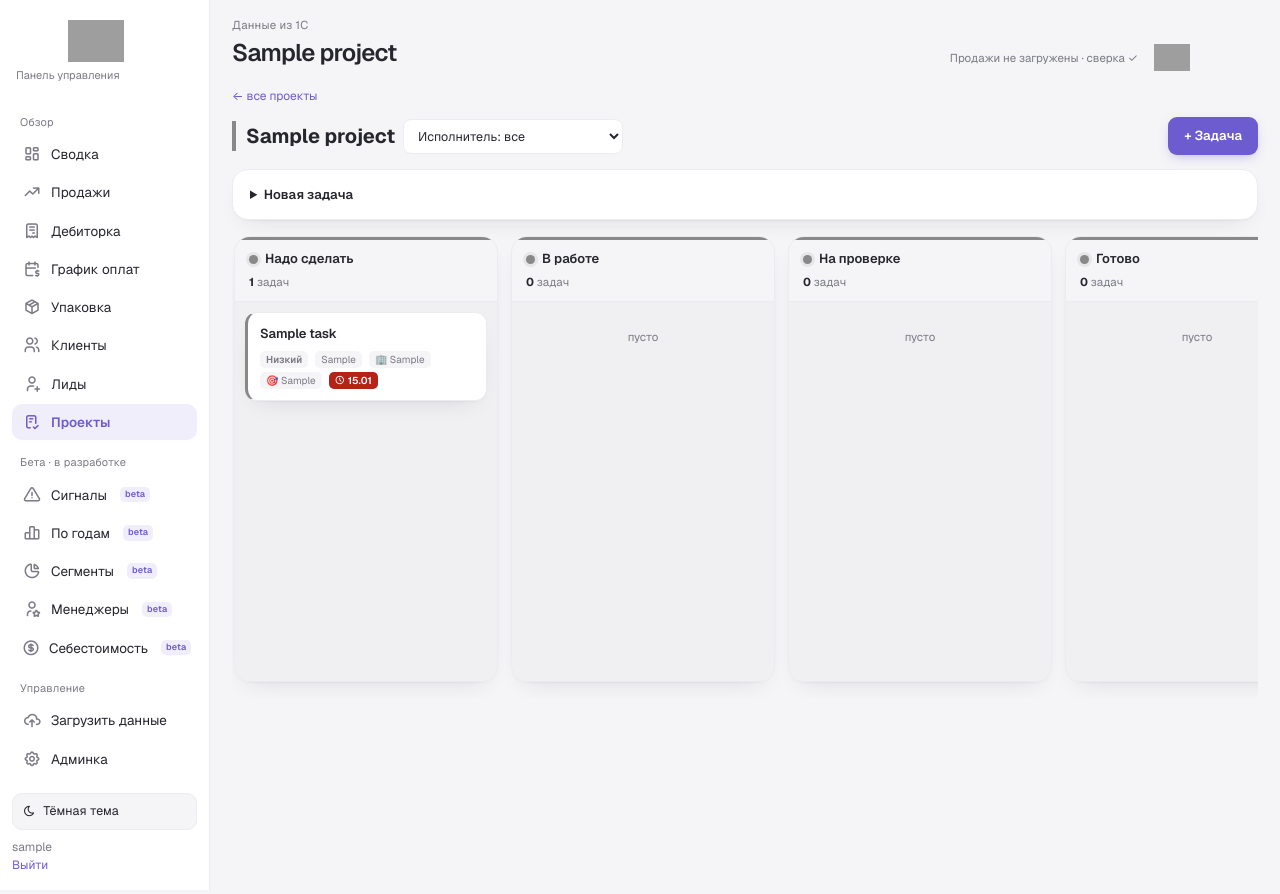
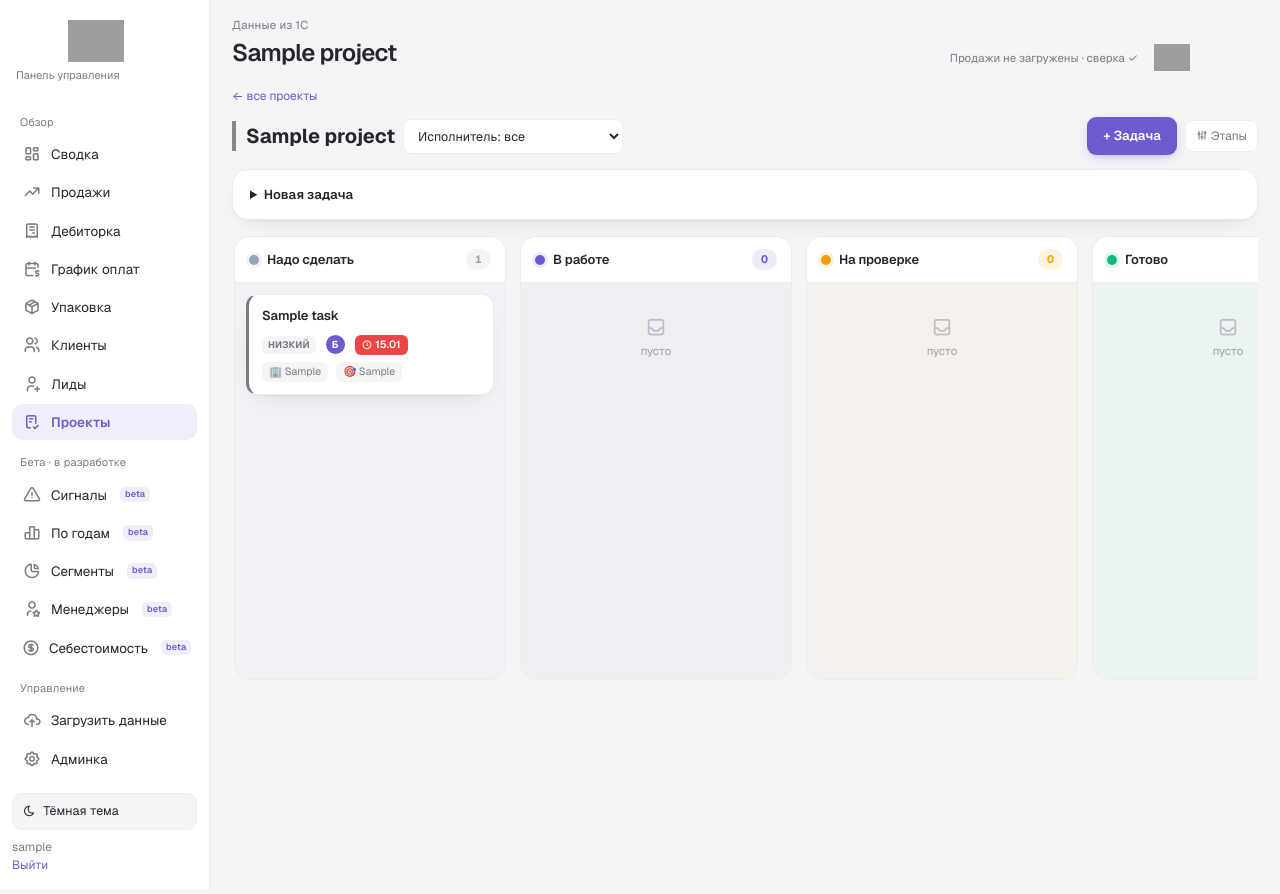
Before and after one commit to Blankeevich/kick-dashboard, a Django app: page /projects/1/ in a window 1280 px wide. Run offline with Django 5.2, Linux system fonts and the light colour scheme; a user stored in the database is signed in; data comes from the database, SQL or seed files in the repository; tables that the repository leaves empty hold one stand-in row (values such as "Sample post"); grey boxes are pictures that could not be loaded.

Commit message:
Трекер v2: настраиваемые этапы (TaskStage + экран управления), несколько исполнителей на задачу (M2M + аватары), визуальный редизайн (кольца прогресса проектов, цветные колонки, приоритет-цвет, пилюли сроков/привязок, hover, пустые состояния)

```diff
--- a/dashboard/templates/dashboard/project_board.html
+++ b/dashboard/templates/dashboard/project_board.html
@@ -3,31 +3,43 @@
 {% block content %}
 {% csrf_token %}
 <style>
-  .board{display:flex;gap:13px;overflow-x:auto;padding:2px 2px 16px;min-height:58vh}
-  .bcol{flex:0 0 264px;display:flex;flex-direction:column;border-radius:16px;max-height:80vh;border:1px solid var(--line);overflow:hidden;box-shadow:var(--sh)}
-  .bhead{padding:12px 14px 11px;border-bottom:1px solid var(--line);position:relative}
-  .bhead::before{content:"";position:absolute;top:0;left:0;right:0;height:3px;background:var(--cc)}
-  .bhead .bt{font-size:13px;font-weight:600;display:flex;align-items:center;gap:7px}
-  .bhead .dot{width:9px;height:9px;border-radius:50%;background:var(--cc);flex:none;box-shadow:0 0 0 3px var(--cc-a)}
-  .bhead .bm{font-size:11.5px;color:var(--ink2);margin-top:4px}.bhead .bm b{color:var(--ink)}
-  .bbody{flex:1;overflow-y:auto;padding:10px;display:flex;flex-direction:column;gap:10px;background:var(--cc-bg);transition:background .18s var(--ease),box-shadow .18s}
+  .board{display:flex;gap:14px;overflow-x:auto;padding:2px 2px 18px;min-height:58vh}
+  .bcol{flex:0 0 272px;display:flex;flex-direction:column;border-radius:16px;max-height:80vh;
+        background:var(--cc-bg);border:1px solid var(--line);overflow:hidden}
+  .bhead{padding:12px 14px;display:flex;align-items:center;gap:8px;border-bottom:1px solid var(--line);background:var(--sf)}
+  .bhead .dot{width:10px;height:10px;border-radius:50%;background:var(--cc);flex:none;box-shadow:0 0 0 3px var(--cc-a)}
+  .bhead .bt{font-size:13px;font-weight:600;letter-spacing:-.01em}
+  .bhead .cnt{margin-left:auto;font-size:11px;font-weight:700;color:var(--cc);background:var(--cc-a);border-radius:20px;padding:2px 9px;font-variant-numeric:tabular-nums}
+  .bbody{flex:1;overflow-y:auto;padding:11px;display:flex;flex-direction:column;gap:10px;transition:background .18s var(--ease),box-shadow .18s}
   .bbody.over{background:var(--cc-a);box-shadow:inset 0 0 0 2px var(--cc)}
-  .tcard{background:var(--sf);border:1px solid var(--line);border-left:3px solid var(--cc);border-radius:12px;padding:11px 12px;box-shadow:var(--sh);cursor:grab;transition:box-shadow .2s var(--ease),transform .14s var(--ease);animation:cardin .5s var(--ease) both}
+  .tcard{background:var(--sf);border:1px solid var(--line);border-left:3px solid var(--ink2);border-radius:12px;
+         padding:12px 13px;box-shadow:var(--sh);cursor:grab;transition:box-shadow .2s var(--ease),transform .14s var(--ease);animation:cardin .5s var(--ease) both}
   @keyframes cardin{from{opacity:0;transform:translateY(8px)}to{opacity:1;transform:none}}
-  .tcard:hover{box-shadow:0 2px 4px rgba(38,38,46,.06),0 14px 30px -14px rgba(38,38,46,.3);transform:translateY(-2px)}
-  .tcard:active{cursor:grabbing}.tcard.drag{opacity:.45;transform:scale(.97) rotate(-1deg)}
+  .tcard:hover{box-shadow:0 2px 4px rgba(38,38,46,.06),0 16px 32px -16px rgba(38,38,46,.34);transform:translateY(-2px)}
+  .tcard:active{cursor:grabbing}.tcard.drag{opacity:.4;transform:scale(.97) rotate(-1deg)}
   .tcard.flash{animation:flash .8s var(--ease)}@keyframes flash{0%{box-shadow:0 0 0 3px var(--cc-a)}100%{box-shadow:var(--sh)}}
-  .tcard .tt{font-size:13px;font-weight:550;letter-spacing:-.01em}
-  .tcard .tm{font-size:11px;color:var(--ink2);margin-top:7px;display:flex;flex-wrap:wrap;gap:4px 7px;align-items:center}
-  .ptag{font-size:10px;font-weight:600;border-radius:5px;padding:1px 6px}
-  .ptag.high{background:rgba(194,65,12,.12);color:var(--redb)}.ptag.med{background:var(--pu2);color:var(--pu)}.ptag.low{background:var(--sf2);color:var(--ink2)}
-  .btag{font-size:10px;color:var(--ink2);background:var(--sf2);border-radius:5px;padding:1px 6px}
-  .over-badge{display:inline-flex;align-items:center;gap:3px;font-size:10px;font-weight:600;color:#fff;background:var(--redb);border-radius:5px;padding:1px 6px}
-  .bempty{font-size:11.5px;color:var(--ink2);text-align:center;padding:16px 6px}
+  .tcard.p-high{border-left-color:#ef4444}.tcard.p-med{border-left-color:var(--pu)}.tcard.p-low{border-left-color:var(--ink2)}
+  .tcard .tt{font-size:13px;font-weight:550;letter-spacing:-.01em;line-height:1.35}
+  .trow{margin-top:9px;display:flex;align-items:center;gap:8px;flex-wrap:wrap}
+  .prio{font-size:9.5px;font-weight:700;letter-spacing:.02em;text-transform:uppercase;border-radius:5px;padding:2px 6px}
+  .prio.high{background:rgba(239,68,68,.12);color:#dc2626}.prio.med{background:var(--pu2);color:var(--pu)}.prio.low{background:var(--sf2);color:var(--ink2)}
+  .avs{display:flex}
+  .av{width:23px;height:23px;border-radius:50%;display:inline-flex;align-items:center;justify-content:center;
+      font-size:10px;font-weight:700;color:#fff;border:2px solid var(--sf);margin-left:-7px}
+  .av:first-child{margin-left:0}
+  .chip{font-size:10.5px;color:var(--ink2);background:var(--sf2);border-radius:6px;padding:2px 7px;display:inline-flex;align-items:center;gap:3px}
+  .due{font-size:10.5px;color:var(--ink2);display:inline-flex;align-items:center;gap:3px}
+  .due.over{color:#fff;background:#ef4444;border-radius:6px;padding:2px 7px;font-weight:600}
+  .bempty{font-size:11.5px;color:var(--ink2);text-align:center;padding:22px 8px;opacity:.7}
+  .bempty i{font-size:22px;display:block;margin-bottom:4px;opacity:.6}
   .toolbar{display:flex;gap:8px;align-items:center;flex-wrap:wrap;margin-bottom:14px}
+  .pick{display:flex;flex-wrap:wrap;gap:6px}
+  .pchip{font-size:12px;border:1px solid var(--line);border-radius:20px;padding:5px 12px;cursor:pointer;user-select:none;transition:all .15s var(--ease)}
+  .pchip input{display:none}
+  .pchip:has(input:checked){background:var(--pu);color:#fff;border-color:var(--pu)}
   .trash{position:fixed;left:50%;bottom:20px;transform:translateX(-50%) translateY(24px);opacity:0;pointer-events:none;background:var(--sf);border:1.5px dashed var(--line);color:var(--ink2);border-radius:14px;padding:13px 26px;font-size:13px;font-weight:500;display:flex;align-items:center;gap:9px;box-shadow:var(--sh);z-index:900;transition:opacity .2s,transform .2s,border-color .15s,background .15s,color .15s}
   .trash.show{opacity:1;transform:translateX(-50%) translateY(0);pointer-events:auto}
-  .trash.over{border-color:var(--redb);color:var(--redb);background:rgba(194,65,12,.07);border-style:solid;transform:translateX(-50%) translateY(0) scale(1.06)}
+  .trash.over{border-color:#ef4444;color:#ef4444;background:rgba(239,68,68,.07);border-style:solid;transform:translateX(-50%) translateY(0) scale(1.06)}
 </style>
 
 <div style="margin-bottom:10px"><a href="{% url 'projects' %}" class="link">← все проекты</a></div>
@@ -39,21 +51,26 @@
   </form>
   <span style="flex:1"></span>
   <button class="btn" type="button" onclick="var d=document.getElementById('addt');d.open=!d.open">+ Задача</button>
+  <a href="{% url 'task_stages' %}" class="perbtn"><i class="ti ti-adjustments"></i> Этапы</a>
 </div>
 
 <details id="addt" class="card wide" style="margin-bottom:14px">
   <summary style="cursor:pointer;font-weight:600;font-size:13px">Новая задача</summary>
   <form method="post" style="margin-top:12px">{% csrf_token %}<input type="hidden" name="action" value="add_task">
     <div class="cform">
-      <div class="frow"><label>Задача *</label><input name="title" required></div>
+      <div class="frow"><label>Задача</label><input name="title" required></div>
       <div class="frow"><label>Описание</label><textarea name="description" rows="2"></textarea></div>
       <div class="two">
-        <div class="frow"><label>Статус</label><select name="status">{% for c,l in statuses %}<option value="{{ c }}">{{ l }}</option>{% endfor %}</select></div>
+        <div class="frow"><label>Этап</label><select name="stage">{% for s in stages %}<option value="{{ s.id }}">{{ s.name }}</option>{% endfor %}</select></div>
         <div class="frow"><label>Приоритет</label><select name="priority">{% for c,l in priorities %}<option value="{{ c }}" {% if c == 'med' %}selected{% endif %}>{{ l }}</option>{% endfor %}</select></div>
-        <div class="frow"><label>Исполнитель</label><select name="assignee"><option value="">—</option>{% for m in people %}<option value="{{ m }}">{{ m }}</option>{% endfor %}</select></div>
-        <div class="frow"><label>…или новый сотрудник</label><input name="assignee_new" placeholder="напр. Берсенева"></div>
         <div class="frow"><label>Срок</label><input name="due_date" type="date"></div>
         <div class="frow"><label>Клиент (привязка)</label><input name="client" list="clientlist" placeholder="начните вводить"></div>
+      </div>
+      <div class="frow"><label>Исполнители</label>
+        <div class="pick">{% for m in people %}<label class="pchip"><input type="checkbox" name="assignees" value="{{ m }}">{{ m }}</label>{% endfor %}</div>
+      </div>
+      <div class="two">
+        <div class="frow"><label>…или новые (через запятую)</label><input name="assignees_new" placeholder="напр. Берсенева, Иванов"></div>
         <div class="frow"><label>Лид (привязка)</label><select name="lead"><option value="">—</option>{% for l in leads %}<option value="{{ l.id }}">{{ l.company }}</option>{% endfor %}</select></div>
       </div>
     </div>
@@ -64,24 +81,28 @@
 
 <div class="board" id="board">
   {% for col in cols %}
-  <div class="bcol" style="--cc:{{ project.color }};--cc-a:{{ project.color }}22;--cc-bg:{{ project.color }}0a">
-    <div class="bhead"><div class="bt"><span class="dot"></span>{{ col.label }}</div><div class="bm"><b data-n>{{ col.n }}</b> задач</div></div>
-    <div class="bbody" data-status="{{ col.code }}">
+  <div class="bcol" style="--cc:{{ col.stage.color }};--cc-a:{{ col.stage.color }}20;--cc-bg:{{ col.stage.color }}09">
+    <div class="bhead"><span class="dot"></span><span class="bt">{{ col.stage.name }}</span><span class="cnt" data-n>{{ col.n }}</span></div>
+    <div class="bbody" data-stage="{{ col.stage.id }}">
       {% for t in col.items %}
-      <div class="tcard" draggable="true" data-id="{{ t.id }}"
+      <div class="tcard p-{{ t.priority }}" draggable="true" data-id="{{ t.id }}"
            onclick="if(!this.classList.contains('drag'))location.href='{% url 'task_card' t.id %}'">
         <div class="tt">{{ t.title }}</div>
-        <div class="tm">
-          <span class="ptag {{ t.priority }}">{{ t.get_priority_display }}</span>
-          {% if t.assignee %}<span class="btag">{{ t.assignee }}</span>{% endif %}
-          {% if t.client %}<span class="btag">🏢 {{ t.client|truncatechars:18 }}</span>{% endif %}
-          {% if t.lead %}<span class="btag">🎯 {{ t.lead.company|truncatechars:16 }}</span>{% endif %}
-          {% if t.due_date %}{% if t.status != 'done' and t.due_date < today %}<span class="over-badge"><i class="ti ti-clock"></i>{{ t.due_date|date:"d.m" }}</span>{% else %}<span>до {{ t.due_date|date:"d.m" }}</span>{% endif %}{% endif %}
+        <div class="trow">
+          <span class="prio {{ t.priority }}">{{ t.get_priority_display }}</span>
+          {% if t.assignees.all %}<div class="avs">{% for m in t.assignees.all %}<span class="av" style="background:{% cycle '#6d5bd0' '#0ea5e9' '#f59e0b' '#10b981' '#ef4444' '#8b5cf6' %}" title="{{ m.name }}">{{ m.name|slice:':1'|upper }}</span>{% endfor %}</div>{% endif %}
+          {% if t.due_date %}{% if not col.stage.is_done and t.due_date < today %}<span class="due over"><i class="ti ti-clock"></i>{{ t.due_date|date:"d.m" }}</span>{% else %}<span class="due"><i class="ti ti-calendar"></i>{{ t.due_date|date:"d.m" }}</span>{% endif %}{% endif %}
         </div>
+        {% if t.client or t.lead %}<div class="trow" style="margin-top:6px">
+          {% if t.client %}<span class="chip">🏢 {{ t.client|truncatechars:20 }}</span>{% endif %}
+          {% if t.lead %}<span class="chip">🎯 {{ t.lead.company|truncatechars:18 }}</span>{% endif %}
+        </div>{% endif %}
       </div>
-      {% empty %}<div class="bempty">пусто</div>{% endfor %}
+      {% empty %}<div class="bempty"><i class="ti ti-inbox"></i>пусто</div>{% endfor %}
     </div>
   </div>
+  {% empty %}
+  <div class="card" style="flex:1"><div style="font-size:13px;color:var(--ink2)">Нет этапов. Создай колонки на странице <a href="{% url 'task_stages' %}" class="link">Этапы</a>.</div></div>
   {% endfor %}
 </div>
 <div class="trash" id="trash"><i class="ti ti-trash"></i> Перетащи сюда, чтобы удалить</div>
@@ -91,7 +112,7 @@
   var board=document.getElementById('board'); if(!board)return;
   var token=(document.querySelector('input[name=csrfmiddlewaretoken]')||{}).value||'';
   var dragged=null, trash=document.getElementById('trash');
-  function recount(body){var cards=body.querySelectorAll('.tcard');var head=body.parentNode.querySelector('.bhead');head.querySelector('[data-n]').textContent=cards.length;var empty=body.querySelector('.bempty');if(cards.length&&empty)empty.remove();if(!cards.length&&!empty){var e=document.createElement('div');e.className='bempty';e.textContent='пусто';body.appendChild(e);}}
+  function recount(body){var cards=body.querySelectorAll('.tcard');var head=body.parentNode.querySelector('.bhead');head.querySelector('[data-n]').textContent=cards.length;var empty=body.querySelector('.bempty');if(cards.length&&empty)empty.remove();if(!cards.length&&!empty){var e=document.createElement('div');e.className='bempty';e.innerHTML='<i class="ti ti-inbox"></i>пусто';body.appendChild(e);}}
   board.addEventListener('dragstart',function(e){var c=e.target.closest('.tcard');if(!c)return;dragged=c;setTimeout(function(){c.classList.add('drag');},0);e.dataTransfer.effectAllowed='move';trash.classList.add('show');});
   board.addEventListener('dragend',function(){if(dragged){dragged.classList.remove('drag');dragged=null;}board.querySelectorAll('.bbody.over').forEach(function(b){b.classList.remove('over');});trash.classList.remove('show');trash.classList.remove('over');});
   trash.addEventListener('dragover',function(e){e.preventDefault();trash.classList.add('over');});
@@ -100,7 +121,7 @@
   board.querySelectorAll('.bbody').forEach(function(body){
     body.addEventListener('dragover',function(e){e.preventDefault();body.classList.add('over');});
     body.addEventListener('dragleave',function(e){if(e.target===body)body.classList.remove('over');});
-    body.addEventListener('drop',function(e){e.preventDefault();body.classList.remove('over');if(!dragged)return;var from=dragged.parentNode,status=body.getAttribute('data-status'),id=dragged.getAttribute('data-id');if(from===body)return;body.appendChild(dragged);var moved=dragged;moved.classList.remove('flash');void moved.offsetWidth;moved.classList.add('flash');recount(from);recount(body);var fd=new FormData();fd.append('status',status);fetch('/tasks/'+id+'/move/',{method:'POST',headers:{'X-CSRFToken':token},body:fd}).then(function(r){return r.json();}).then(function(d){if(!d.ok){from.appendChild(moved);recount(from);recount(body);alert('Не удалось переместить');}}).catch(function(){from.appendChild(moved);recount(from);recount(body);alert('Ошибка сети');});});
+    body.addEventListener('drop',function(e){e.preventDefault();body.classList.remove('over');if(!dragged)return;var from=dragged.parentNode,stage=body.getAttribute('data-stage'),id=dragged.getAttribute('data-id');if(from===body)return;body.appendChild(dragged);var moved=dragged;moved.classList.remove('flash');void moved.offsetWidth;moved.classList.add('flash');recount(from);recount(body);var fd=new FormData();fd.append('stage',stage);fetch('/tasks/'+id+'/move/',{method:'POST',headers:{'X-CSRFToken':token},body:fd}).then(function(r){return r.json();}).then(function(d){if(!d.ok){from.appendChild(moved);recount(from);recount(body);alert('Не удалось переместить');}}).catch(function(){from.appendChild(moved);recount(from);recount(body);alert('Ошибка сети');});});
   });
 })();
 </script>
--- a/dashboard/views.py
+++ b/dashboard/views.py
@@ -1026,14 +1026,21 @@ def _task_people():
     return list(SalesManager.objects.filter(active=True).values_list('name', flat=True))
 
 
-def _resolve_assignee(request):
-    """Исполнитель: из выпадающего списка или новый — тогда заводим его в справочник."""
+def _resolve_assignees(request):
+    """Исполнители: выбранные из мультиселекта + новые (через запятую) — новых заводим в справочник."""
     from .models import SalesManager
-    new = (request.POST.get('assignee_new') or '').strip()
-    if new:
-        SalesManager.objects.get_or_create(name=new)
-        return new
-    return (request.POST.get('assignee') or '').strip()
+    names = [n.strip() for n in request.POST.getlist('assignees') if n.strip()]
+    for raw in (request.POST.get('assignees_new') or '').replace(';', ',').split(','):
+        nm = raw.strip()
+        if nm:
+            SalesManager.objects.get_or_create(name=nm)
+            names.append(nm)
+    return list(SalesManager.objects.filter(name__in=set(names)))
+
+
+def _first_stage():
+    from .models import TaskStage
+    return TaskStage.objects.order_by('order', 'id').first()
 
 
 @login_required
@@ -1051,44 +1058,49 @@ def projects(request):
     for p in Project.objects.all():
         ts = p.tasks.all()
         total = ts.count()
-        done = ts.filter(status='done').count()
-        rows.append({'p': p, 'total': total, 'done': done,
-                     'doing': ts.filter(status='doing').count(),
-                     'pct': round(done / total * 100) if total else 0})
+        done = ts.filter(stage__is_done=True).count()
+        pct = round(done / total * 100) if total else 0
+        rows.append({'p': p, 'total': total, 'done': done, 'doing': total - done,
+                     'pct': pct, 'off': round(113 * (100 - pct) / 100)})
     return render(request, 'dashboard/projects.html', {'page': 'projects', 'rows': rows})
 
 
 @login_required
 def project_board(request, pid):
-    from .models import Project, Task, Client, Lead
+    from .models import Project, Task, Client, Lead, TaskStage
     from django.shortcuts import get_object_or_404, redirect
     p = get_object_or_404(Project, pk=pid)
+    stages = list(TaskStage.objects.all())
     if request.method == 'POST' and request.POST.get('action') == 'add_task':
         title = (request.POST.get('title') or '').strip()
         if title:
-            Task.objects.create(project=p, title=title,
+            sid = request.POST.get('stage') or (stages[0].id if stages else None)
+            t = Task.objects.create(project=p, title=title,
                 description=request.POST.get('description', ''),
-                status=request.POST.get('status') or 'todo',
+                stage_id=sid,
                 priority=request.POST.get('priority') or 'med',
-                assignee=_resolve_assignee(request),
                 due_date=_pdate(request.POST.get('due_date')),
                 client=request.POST.get('client', ''),
                 lead_id=(request.POST.get('lead') or None))
+            t.assignees.set(_resolve_assignees(request))
         return redirect('project_board', pid=pid)
     afilter = request.GET.get('assignee') or ''
-    tq = p.tasks.all()
+    tq = p.tasks.all().prefetch_related('assignees')
     if afilter:
-        tq = tq.filter(assignee=afilter)
-    cols = [{'code': code, 'label': label, 'items': list(tq.filter(status=code))}
-            for code, label in Task.STATUSES]
-    for c in cols:
-        c['n'] = len(c['items'])
+        tq = tq.filter(assignees__name=afilter).distinct()
+    buckets = {s.id: [] for s in stages}
+    first_id = stages[0].id if stages else None
+    for t in tq:
+        sid = t.stage_id if t.stage_id in buckets else first_id
+        if sid in buckets:
+            buckets[sid].append(t)
+    cols = [{'stage': s, 'items': buckets[s.id], 'n': len(buckets[s.id])} for s in stages]
     return render(request, 'dashboard/project_board.html', {
         'page': 'projects', 'project': p, 'cols': cols, 'today': date.today(),
-        'people': _task_people(), 'sel_assignee': afilter,
+        'people': _task_people(), 'sel_assignee': afilter, 'stages': stages,
         'clients': list(Client.objects.values_list('name', flat=True)[:500]),
         'leads': list(Lead.objects.filter(converted=False).order_by('company')[:300]),
-        'priorities': Task.PRIORITY, 'statuses': Task.STATUSES})
+        'priorities': Task.PRIORITY})
 
 
 @login_required
@@ -1101,13 +1113,15 @@ def task_move(request, tid):
         t = Task.objects.get(pk=tid)
     except Task.DoesNotExist:
         return JsonResponse({'ok': False}, status=404)
-    st = request.POST.get('status')
-    if st in {c for c, _ in Task.STATUSES}:
-        t.status = st
-        t.done_at = date.today() if st == 'done' else None
-        t.save(update_fields=['status', 'done_at', 'updated_at'])
-        return JsonResponse({'ok': True})
-    return JsonResponse({'ok': False}, status=400)
+    from .models import TaskStage
+    try:
+        st = TaskStage.objects.get(pk=request.POST.get('stage'))
+    except (TaskStage.DoesNotExist, ValueError, TypeError):
+        return JsonResponse({'ok': False}, status=400)
+    t.stage = st
+    t.done_at = date.today() if st.is_done else None
+    t.save(update_fields=['stage', 'done_at', 'updated_at'])
+    return JsonResponse({'ok': True})
 
 
 @login_required
@@ -1120,22 +1134,26 @@ def task_card(request, tid):
             pid = t.project_id
             t.delete()
             return redirect('project_board', pid=pid)
+        from .models import TaskStage
         t.title = (request.POST.get('title') or t.title).strip()
         t.description = request.POST.get('description', '')
-        t.status = request.POST.get('status') or t.status
+        t.stage_id = request.POST.get('stage') or None
         t.priority = request.POST.get('priority') or t.priority
-        t.assignee = _resolve_assignee(request) or t.assignee
         t.due_date = _pdate(request.POST.get('due_date'))
         t.client = request.POST.get('client', '')
         t.lead_id = request.POST.get('lead') or None
-        t.done_at = date.today() if t.status == 'done' else None
+        t.done_at = date.today() if (t.stage_id and TaskStage.objects.filter(pk=t.stage_id, is_done=True).exists()) else None
         t.save()
+        t.assignees.set(_resolve_assignees(request))
         return redirect('project_board', pid=t.project_id)
+    from .models import TaskStage
     return render(request, 'dashboard/task_card.html', {
         'page': 'projects', 't': t, 'people': _task_people(),
+        'sel_assignees': list(t.assignees.values_list('name', flat=True)),
+        'stages': list(TaskStage.objects.all()),
         'clients': list(Client.objects.values_list('name', flat=True)[:500]),
         'leads': list(Lead.objects.order_by('company')[:300]),
-        'priorities': Task.PRIORITY, 'statuses': Task.STATUSES})
+        'priorities': Task.PRIORITY})
 
 
 @login_required
@@ -1146,3 +1164,31 @@ def task_delete(request, tid):
         return JsonResponse({'ok': False}, status=405)
     Task.objects.filter(pk=tid).delete()
     return JsonResponse({'ok': True})
+
+
+@login_required
+def task_stages(request):
+    from .models import TaskStage
+    from django.shortcuts import redirect
+    if request.method == 'POST':
+        act = request.POST.get('action')
+        if act == 'add':
+            nm = (request.POST.get('name') or '').strip()
+            if nm:
+                TaskStage.objects.create(name=nm, order=TaskStage.objects.count(),
+                                         color=request.POST.get('color') or '#6d5bd0')
+        elif act == 'delete':
+            TaskStage.objects.filter(pk=request.POST.get('sid')).delete()
+        elif act == 'save':
+            for s in TaskStage.objects.all():
+                s.name = (request.POST.get('name_%d' % s.id) or s.name).strip() or s.name
+                s.color = request.POST.get('color_%d' % s.id) or s.color
+                try:
+                    s.order = int(request.POST.get('order_%d' % s.id))
+                except (TypeError, ValueError):
+                    pass
+                s.is_done = ('done_%d' % s.id) in request.POST
+                s.save()
+        return redirect('task_stages')
+    return render(request, 'dashboard/task_stages.html',
+                  {'page': 'projects', 'stages': list(TaskStage.objects.all())})
--- a/kick/urls.py
+++ b/kick/urls.py
@@ -34,6 +34,7 @@ urlpatterns = [
     path('leads/<int:lead_id>/', views.lead_card, name='lead_card'),
     path('projects/', views.projects, name='projects'),
     path('projects/<int:pid>/', views.project_board, name='project_board'),
+    path('tasks/stages/', views.task_stages, name='task_stages'),
     path('tasks/<int:tid>/move/', views.task_move, name='task_move'),
     path('tasks/<int:tid>/delete/', views.task_delete, name='task_delete'),
     path('tasks/<int:tid>/', views.task_card, name='task_card'),
```
Also changed, not shown: dashboard/models.py (+20 -5 lines), dashboard/templates/dashboard/projects.html (+41 -12 lines), dashboard/templates/dashboard/task_card.html (+15 -5 lines), dashboard/templates/dashboard/task_stages.html (added, +39 -0 lines), dashboard/migrations/0030_taskstage_remove_task_assignee_remove_task_status_and_more.py (added), dashboard/migrations/0031_seed_task_stages.py (added).
